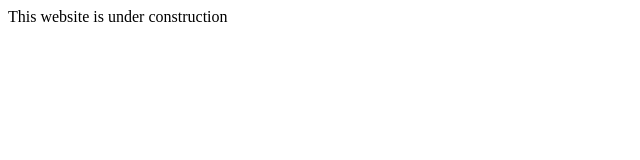
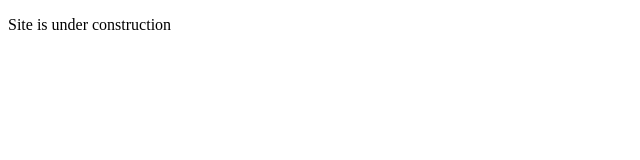
Before and after one commit to TestingCode0101/nexusappwebsite, a plain HTML site: page defaultpage.html in a window 1280 px wide. Shown: the whole page, without its empty margins (0-640 px from the left). Drawn offline with Linux system fonts and the light colour scheme.

Commit message:
Update defaultpage.html

```diff
--- a/defaultpage.html
+++ b/defaultpage.html
@@ -1 +1,9 @@
-<p> This website is under construction </p>
+<!DOCTYPE html>
+<html lang="en">
+<head>
+    <title>Document</title>
+</head>
+<body>
+    <p>Site is under construction</p>
+</body>
+</html>
```
